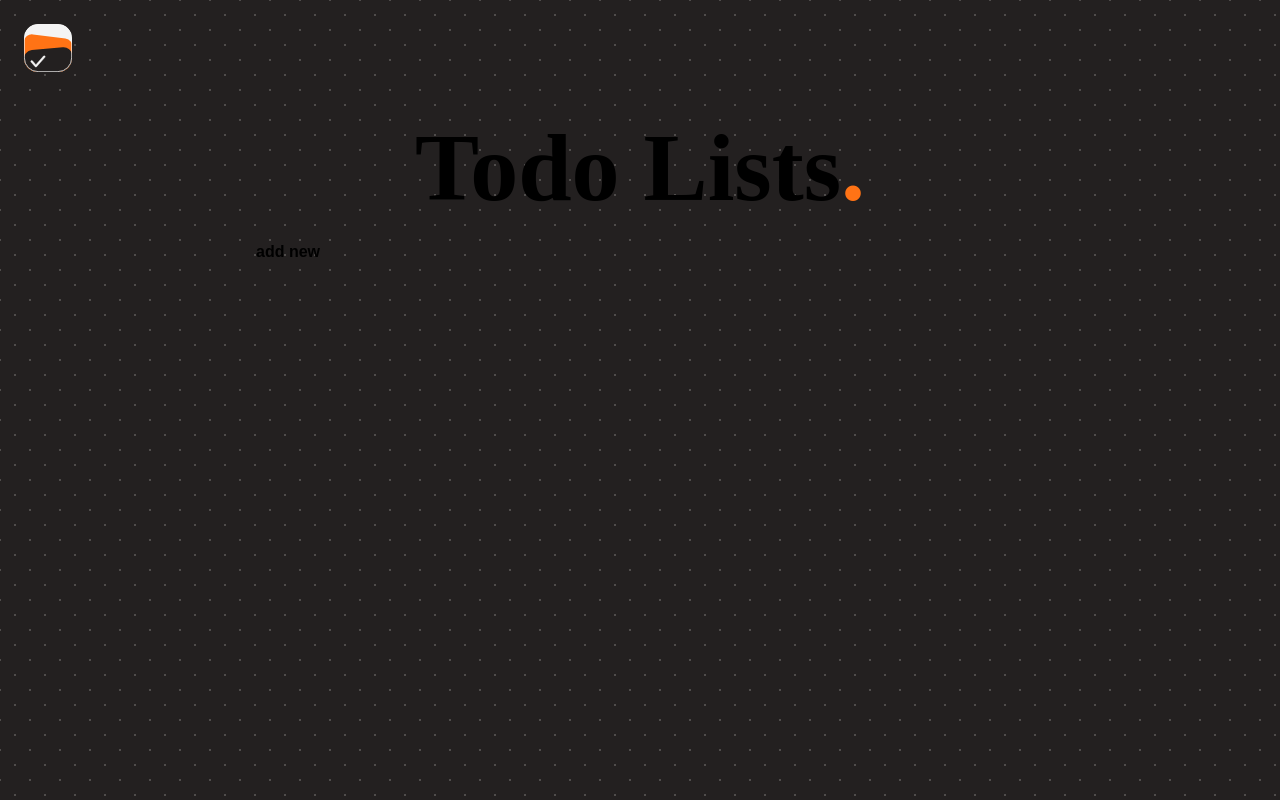
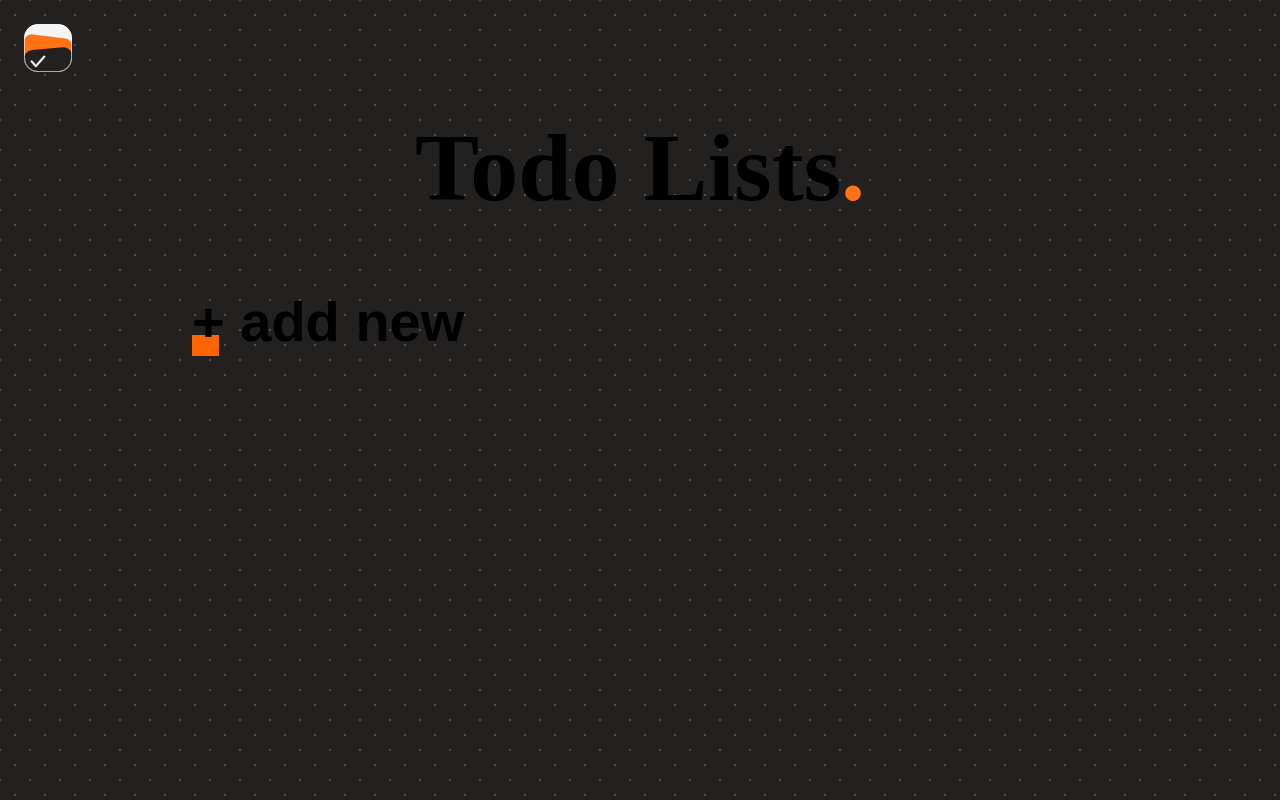
Before and after one commit to talhabytheway/TodoListApp, a React (Vite) app: page / in a window 1280 px wide. Built offline with nearby package versions, Linux system fonts and the light colour scheme; a web font is replaced by a local one.

Commit message:
Style Lists Page

```diff
--- a/src/pages/Lists.jsx
+++ b/src/pages/Lists.jsx
@@ -4,30 +4,69 @@ import actionCreators from "../store/actionCreators";
 import { Link } from "react-router-dom";
 import Navbar from "../components/Navbar";
 import deleteIcon from "../assets/delete.svg";
+import editIcon from "../assets/edit.svg";
+import theme from "../assets/theme";
+
 const Lists = () => {
   const lists = useSelector((state) => state.lists);
   const dispatch = useDispatch();
+  function findThemeKey(themeObj) {
+    const foundTheme = Object.entries(theme).find(
+      ([key, value]) => JSON.stringify(value) === JSON.stringify(themeObj)
+    );
 
+    if (foundTheme) {
+      return foundTheme[0].split(" ")[0];
+    }
+
+    return null;
+  }
   function removeList(listId) {
     dispatch(actionCreators.removeList(listId));
   }
   return (
-    <div className="app font-bold">
+    <div className="app font-bold pb-10">
       <Navbar />
-      <h1 className="lg:text-[96px] md:text-[69px] text-[48px] text-center">
+      <h1 className="lg:text-[96px] md:text-[69px] text-[48px] text-center pb-10">
         Todo Lists<span className="text-[#FF7315]">.</span>
       </h1>
-      <ul className="font-mr max-w-[80%] lg:max-w-[60%] mx-auto">
+      <ul className="font-mr max-w-[85%] md:max-w-[80%] lg:max-w-[70%] mx-auto font-black text-[24px] sm:text-[36px] md:text-[48px] lg:text-[56px]">
         {Object.keys(lists).map((key) => (
-          <li key={key} id={key}>
-            <Link to={`/list/${key}`}>{lists[key].name}</Link>
-            <button onClick={() => removeList(key)}>
-              {" "}
-              <img src={deleteIcon} alt="delete" />{" "}
-            </button>
+          <li
+            key={key}
+            id={key}
+            className="flex flex-row justify-between items-center lg:[&>div>button]:opacity-0 [&>div>button]:hover:opacity-100 pb-4"
+          >
+            <h3
+              className={`truncate w-fit max-w-[70%] sm:max-w-[80%] md:max-w-[80%] lg:max-w-[70%] inline-block relative bar z-[100] ${findThemeKey(
+                lists[key].theme
+              )}`}
+            >
+              <Link to={`/list/${key}`}>{lists[key].name}</Link>
+            </h3>
+            <div className="flex flex-row gap-[16px] md:gap-[24px] lg:gap-[36px]">
+              <button>
+                <Link to={`/list/edit/${key}`}>
+                  <img
+                    src={editIcon}
+                    alt="delete"
+                    className="w-[24px] md:w-[36px] lg:w-[48px]"
+                  />
+                </Link>
+              </button>
+              <button onClick={() => removeList(key)}>
+                <img
+                  src={deleteIcon}
+                  alt="delete"
+                  className="w-[24px] md:w-[36px] lg:w-[48px]"
+                />
+              </button>
+            </div>
           </li>
         ))}
-        <Link to={"list/new"}>add new</Link>
+        <div className="w-fit inline-block relative bar z-[100] bar Orange">
+          <Link to={"list/new"}>+ add new</Link>
+        </div>
       </ul>
     </div>
   );
```
